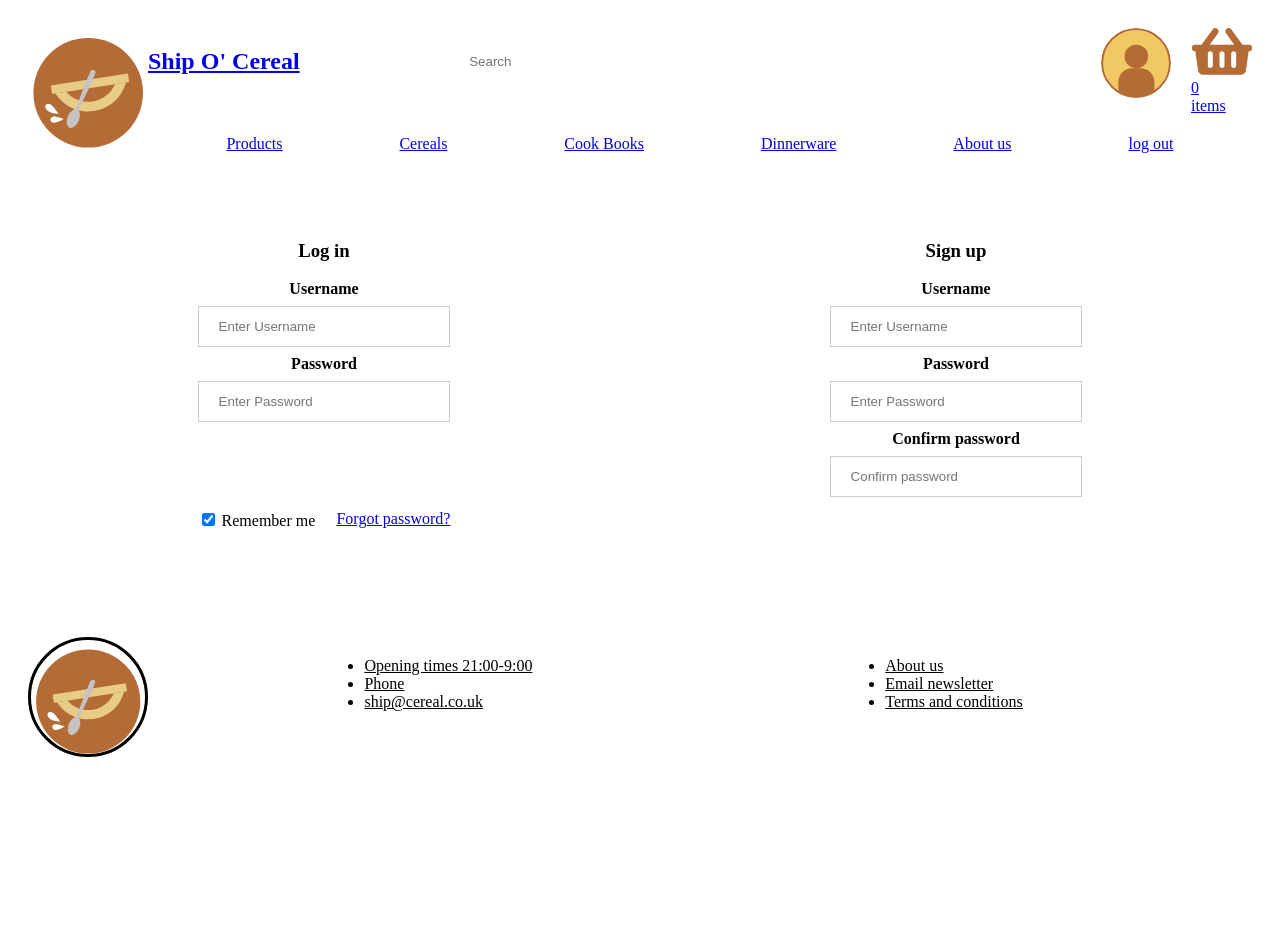
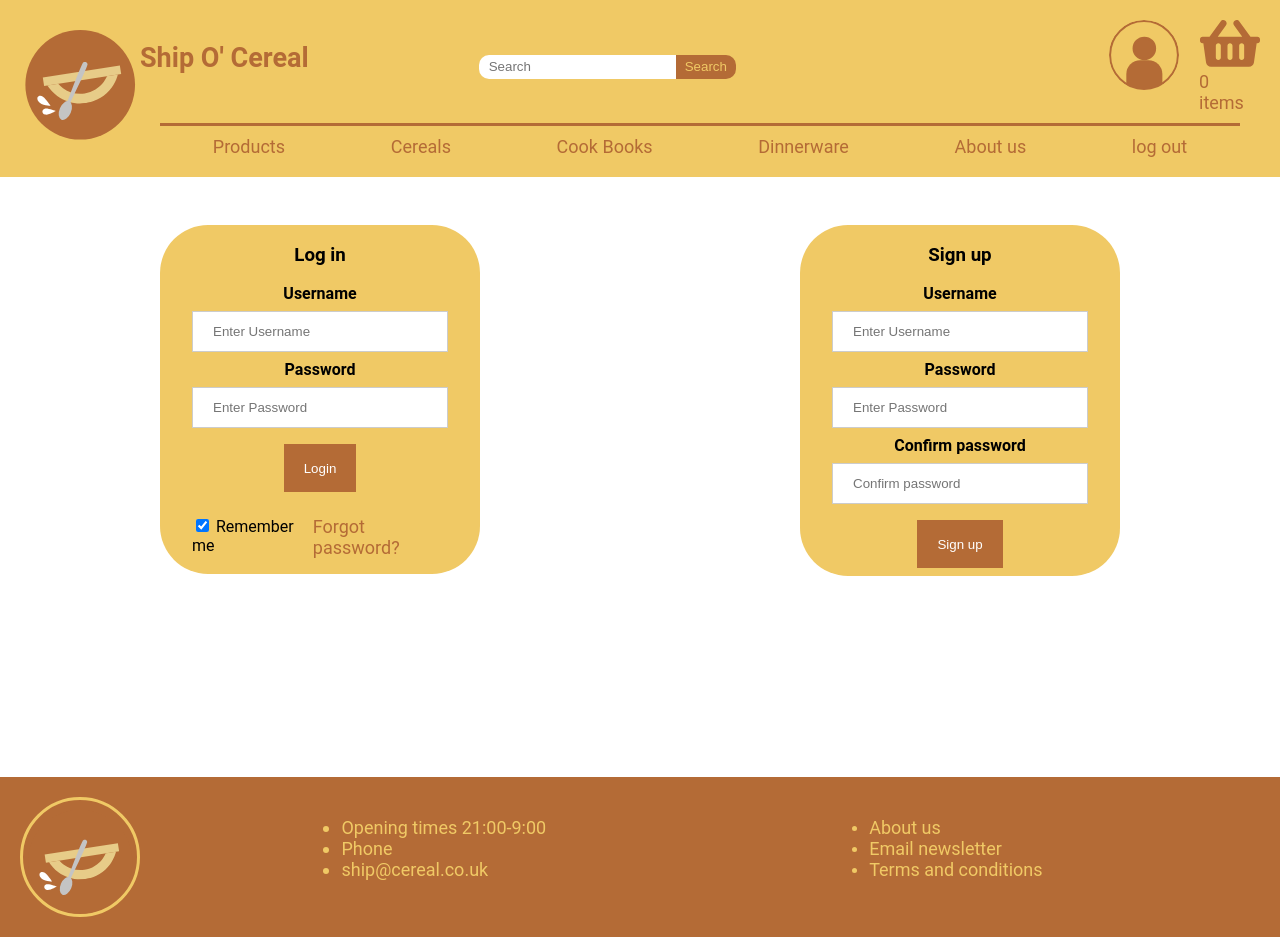
Before and after one commit to DongusJr/Ship_O_Cereal_H17, a Django app: page /user/account in a window 1280 px wide. Before the commit the page ends 757 px from the top, so only its background shows below. Run offline with Django 3.2, Linux system fonts and the light colour scheme.

Commit message:
Style not shit

```diff
--- a/static/css/account/login_style.css
+++ b/static/css/account/login_style.css
@@ -1,4 +1,4 @@
-#main_profile_connection {
+.main_profile_connection {
     display: flex;
     flex-direction: row;
     margin: 0px;
@@ -63,7 +63,7 @@ input[type=text], input[type=password] {
     width: 5rem;
 }
 
-button {
+.main_profile_connection button {
     background-color: var(--dark);
     color: white;
     padding: 14px 20px;
--- a/templates/account/login_page.html
+++ b/templates/account/login_page.html
@@ -3,7 +3,7 @@
 
 <link rel="stylesheet" href="../static/css/account/login_style.css">
 
-<div id="main_profile_connection">
+<div class="main_profile_connection">
     <form action={% url 'login_register' %} method="post">
         {% csrf_token %}
         <div class="login_box">
--- a/templates/base_page.html
+++ b/templates/base_page.html
@@ -19,7 +19,7 @@
 
 
     <!-- important style-->
-    <link rel="stylesheet" href="../static/css/style.css">
+    <link rel="stylesheet" href="../static/css/base_look/style.css">
 </head>
 <body>
     <nav>
```
